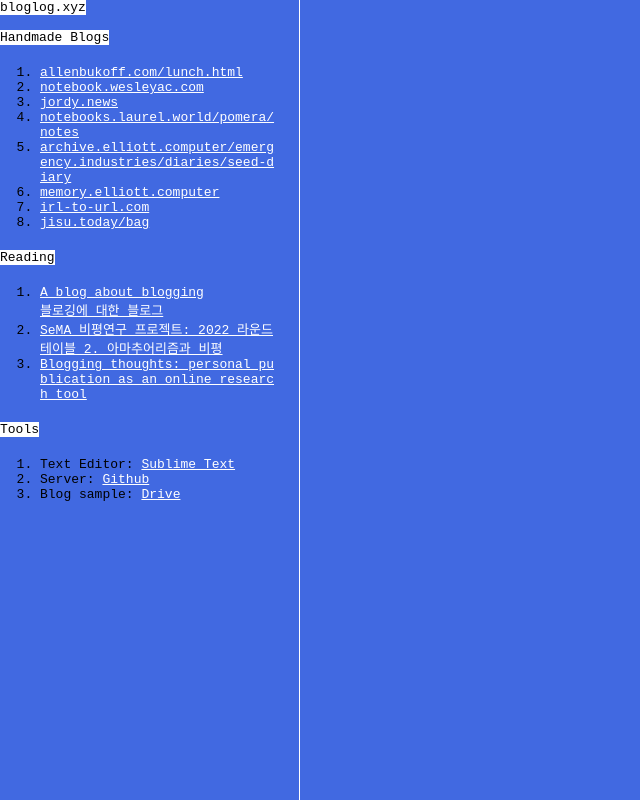
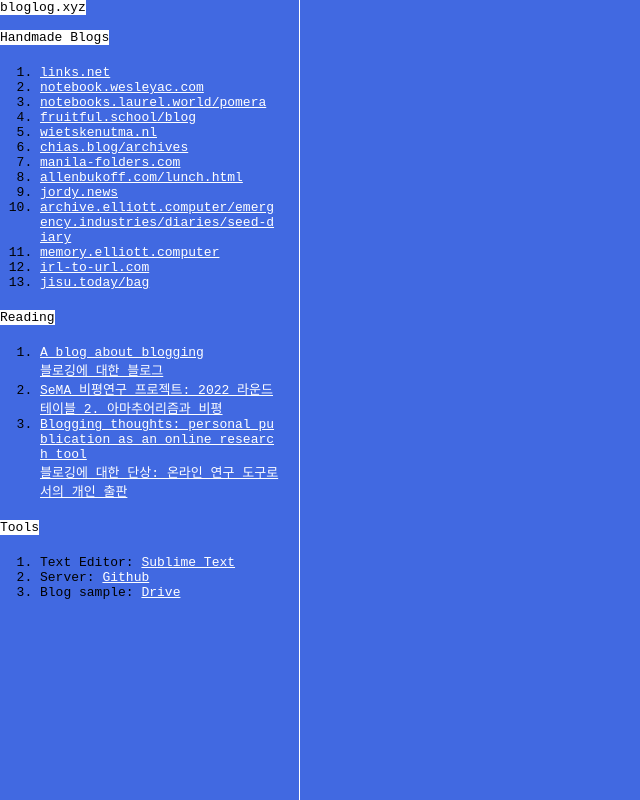
Before and after one commit to bloglog-xyz/bloglog-xyz.github.io, a plain HTML site: page ref/index.html in a window 1280 px wide. Shown: the whole page, without its empty margins (0-640 px from the left). Drawn offline with Linux system fonts and the light colour scheme.

Commit message:
Add files via upload

```diff
--- a/ref/index.html
+++ b/ref/index.html
@@ -19,14 +19,19 @@
 
   <mark>Handmade Blogs</mark>
   <ol>
-    <li><a href="#handmade-blogs-1">allenbukoff.com/lunch.html</a></li>
+    <li><a href="#handmade-blogs-1">links.net</a></li>
     <li><a href="#handmade-blogs-2">notebook.wesleyac.com</a></li>
-    <li><a href="#handmade-blogs-3">jordy.news</a></li>
-    <li><a href="#handmade-blogs-4">notebooks.laurel.world/pomera/notes</a></li>
-    <li><a href="#handmade-blogs-5">archive.elliott.computer/emergency.industries/diaries/seed-diary</a></li>
-    <li><a href="#handmade-blogs-6">memory.elliott.computer</a></li>
-    <li><a href="#handmade-blogs-7">irl-to-url.com</a></li>
-    <li><a href="#handmade-blogs-8">jisu.today/bag</a></li>
+    <li><a href="#handmade-blogs-3">notebooks.laurel.world/pomera</a></li>
+    <li><a href="#handmade-blogs-4">fruitful.school/blog</a></li>
+    <li><a href="#handmade-blogs-5">wietskenutma.nl</a></li>
+    <li><a href="#handmade-blogs-6">chias.blog/archives</a></li>
+    <li><a href="#handmade-blogs-7">manila-folders.com</a></li>
+    <li><a href="#handmade-blogs-8">allenbukoff.com/lunch.html</a></li>
+    <li><a href="#handmade-blogs-9">jordy.news</a></li>
+    <li><a href="#handmade-blogs-10">archive.elliott.computer/emergency.industries/diaries/seed-diary</a></li>
+    <li><a href="#handmade-blogs-11">memory.elliott.computer</a></li>
+    <li><a href="#handmade-blogs-12">irl-to-url.com</a></li>
+    <li><a href="#handmade-blogs-13">jisu.today/bag</a></li>
   </ol>
 
 
@@ -37,7 +42,8 @@
 
     <li><a href="#reading-2">SeMA 비평연구 프로젝트: 2022 라운드테이블 2. 아마추어리즘과 비평</a></li>
 
-    <li><a href="#reading-3">Blogging thoughts: personal publication as an online research tool</a></li>
+    <li><a href="#reading-3">Blogging thoughts: personal publication as an online research tool</a>
+      <br><a href="#reading-3-kr">블로깅에 대한 단상: 온라인 연구 도구로서의 개인 출판</a></li></li>
   </ol>
 
 <mark>Tools</mark>
@@ -51,8 +57,9 @@
 </div>
 
 <div class="post">
+
   <div class="content" id="handmade-blogs-1">
-    <iframe src="http://www.allenbukoff.com/lunch.html"></iframe>
+    <iframe src="http://links.net"></iframe>
   </div>
 
   <div class="content" id="handmade-blogs-2">
@@ -60,26 +67,46 @@
   </div>
 
   <div class="content" id="handmade-blogs-3">
-    <iframe src="https://jordy.news/"></iframe>
+    <iframe src="https://notebooks.laurel.world/pomera"></iframe>
   </div>
 
   <div class="content" id="handmade-blogs-4">
-    <iframe src="https://notebooks.laurel.world/pomera/notes/"></iframe>
+    <iframe src="fruitful.school/blog"></iframe>
   </div>
 
   <div class="content" id="handmade-blogs-5">
-    <iframe src="https://archive.elliott.computer/emergency.industries/diaries/seed-diary/"></iframe>
+    <iframe src="wietskenutma.nl"></iframe>
   </div>
 
    <div class="content" id="handmade-blogs-6">
-    <iframe src="https://memory.elliott.computer"></iframe>
+    <iframe src="chias.blog/archives"></iframe>
   </div>
 
   <div class="content" id="handmade-blogs-7">
+    <iframe src="manila-folders.com"></iframe>
+  </div>
+
+<div class="content" id="handmade-blogs-8">
+    <iframe src="allenbukoff.com/lunch.html"></iframe>
+  </div>
+
+<div class="content" id="handmade-blogs-9">
+    <iframe src="jordy.news"></iframe>
+  </div>
+
+<div class="content" id="handmade-blogs-10">
+    <iframe src="archive.elliott.computer/emergency.industries/diaries/seed-diary"></iframe>
+  </div>
+
+<div class="content" id="handmade-blogs-11">
+    <iframe src="memory.elliott.computer"></iframe>
+  </div>
+
+  <div class="content" id="handmade-blogs-12">
     <iframe src="https://websitesite.xyz/irl-to-url/"></iframe>
   </div>
 
-  <div class="content" id="handmade-blogs-8">
+  <div class="content" id="handmade-blogs-13">
     <iframe src="https://jisu.today/bag"></iframe>
   </div>
 
```
